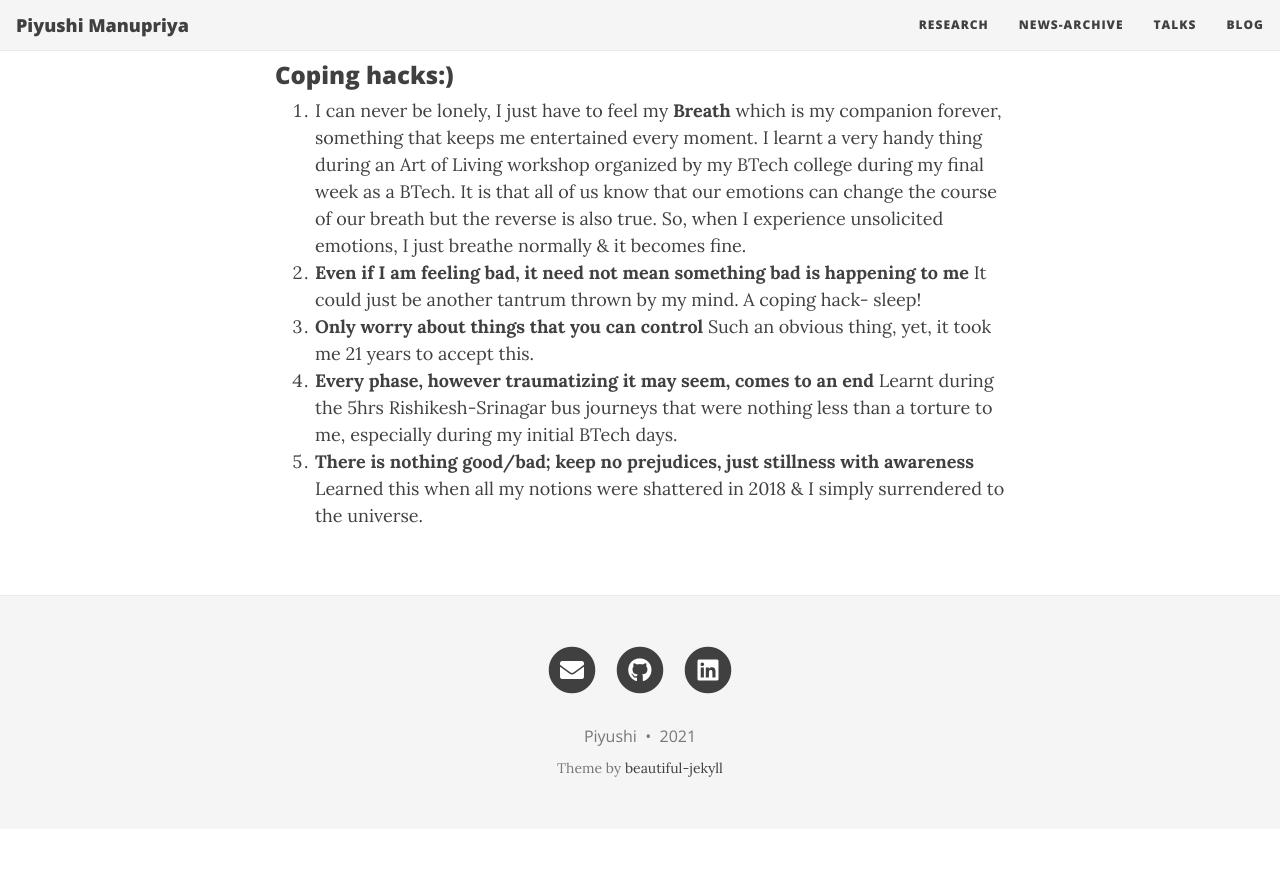
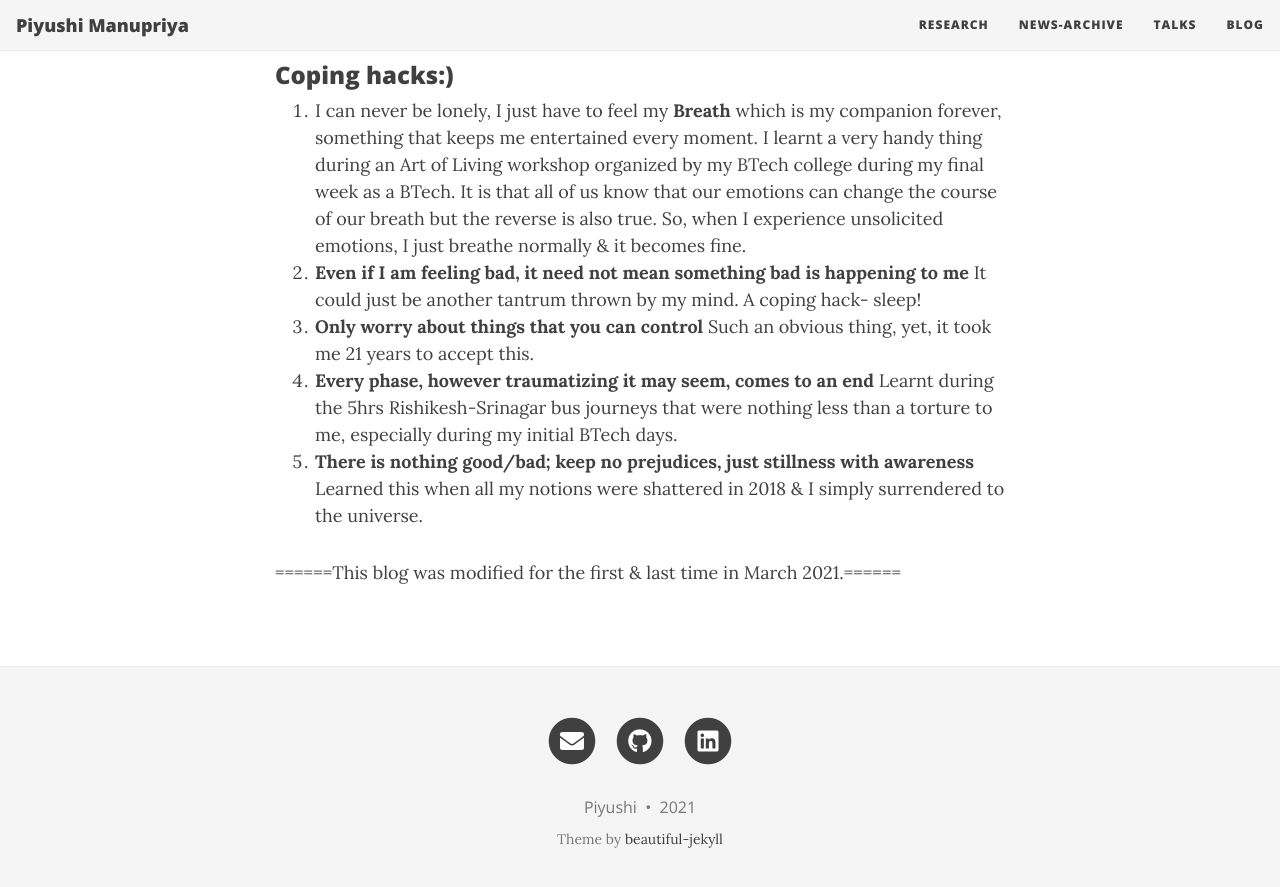
Before and after one commit to Piyushi-0/piyushi-0.github.io, a Jekyll site: the page built from blog.md, in a window 1280 px wide and 900 px high, scrolled down 2339 px. Shown: the top 887 px of the window. Built offline with Jekyll 4.4.1, drawn with Linux system fonts in a browser that asks for light colours; nearby versions of some CDN libraries; before the commit the page ends 3168 px from its top, so only the background shows below that.

Commit message:
Update blog.md

```diff
--- a/blog.md
+++ b/blog.md
@@ -40,3 +40,5 @@
 18. **Only worry about things that you can control** Such an obvious thing, yet, it took me 21 years to accept this.
 19. **Every phase, however traumatizing it may seem, comes to an end** Learnt during the 5hrs Rishikesh-Srinagar bus journeys that were nothing less than a torture to me, especially during my initial BTech days.
 20. **There is nothing good/bad; keep no prejudices, just stillness with awareness** Learned this when all my notions were shattered in 2018 & I simply surrendered to the universe.
+
+======This blog was modified for the first & last time in March 2021.======
```
